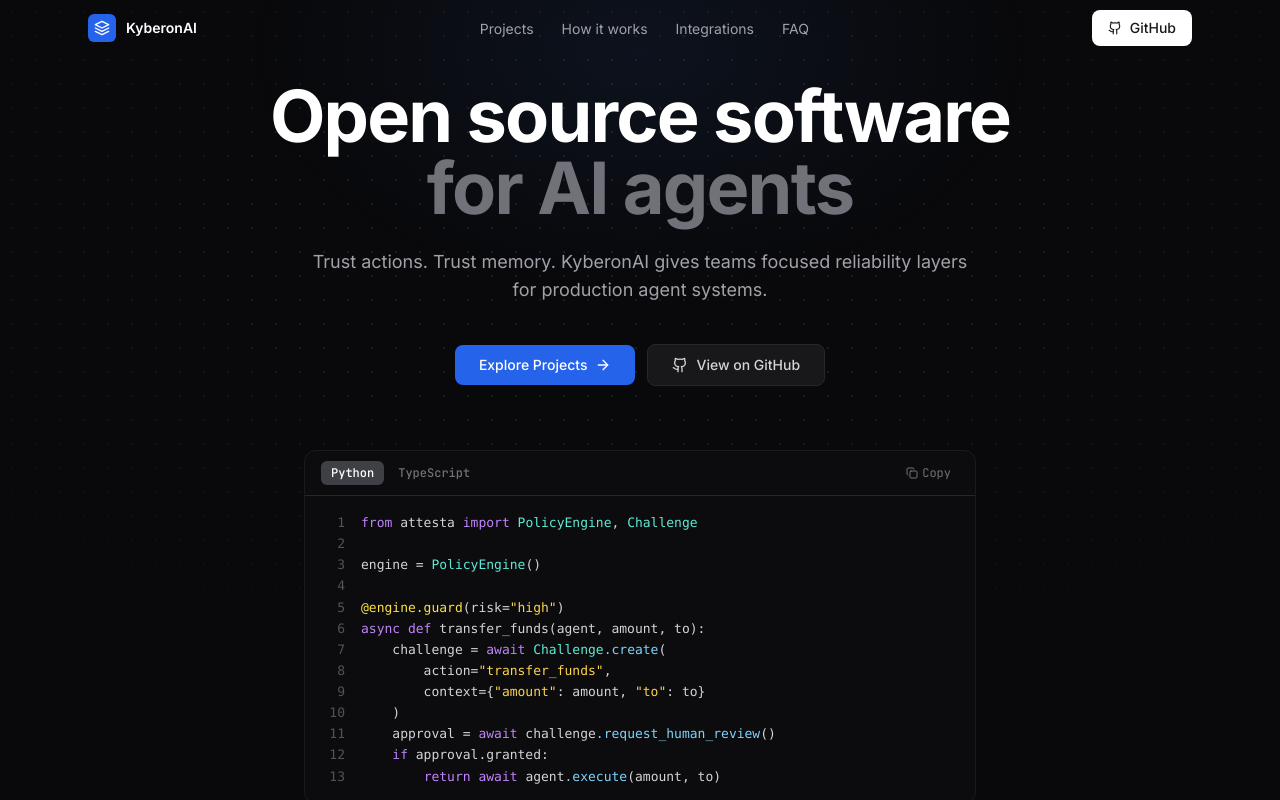
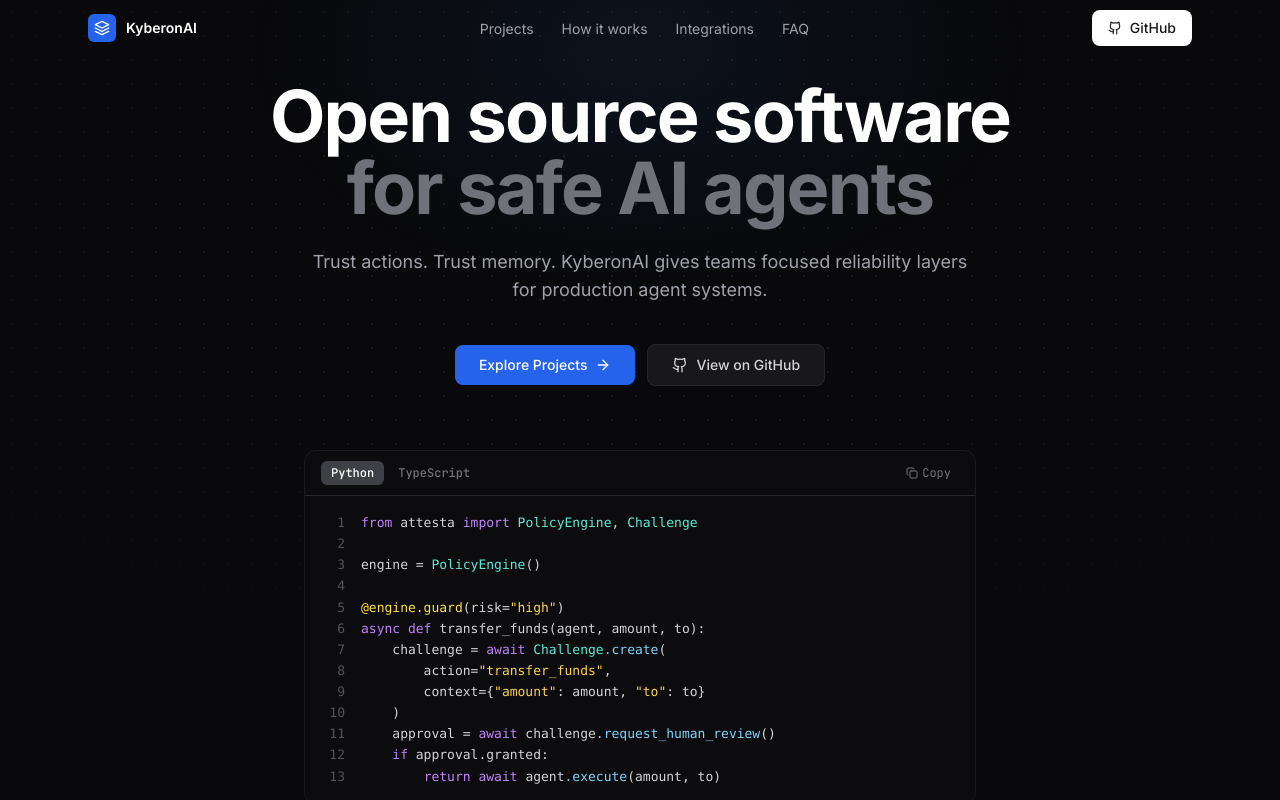
Before and after one commit to KyberonAi/kyberon, a Next.js app: page / in a window 1280 px wide. Shown: the top 800 px of the page. Built offline with nearby package versions, Linux system fonts and the light colour scheme.

Commit message:
Update heading to 'safe AI agents' and activate projects on hover

```diff
--- a/src/app/page.tsx
+++ b/src/app/page.tsx
@@ -315,7 +315,7 @@ function HeroSection() {
         >
           Open source software
           <br />
-          <span className="text-zinc-500">for AI agents</span>
+          <span className="text-zinc-500">for safe AI agents</span>
         </motion.h1>
 
         <motion.p
@@ -852,9 +852,9 @@ function ProjectsSection({
                 const isActive = activeProject === project.id;
 
                 return (
-                  <motion.button
+                  <motion.div
                     key={project.id}
-                    type="button"
+                    onMouseEnter={() => setActiveProject(project.id)}
                     onClick={() => setActiveProject(project.id)}
                     initial="hidden"
                     whileInView="visible"
@@ -862,7 +862,7 @@ function ProjectsSection({
                     variants={fadeUp}
                     custom={i}
                     className={cn(
-                      "card group relative w-full rounded-xl p-5 text-left transition-all",
+                      "card group relative w-full cursor-pointer rounded-xl p-5 text-left transition-all",
                       isActive && `ring-1 ${colors.ring}`
                     )}
                   >
@@ -942,7 +942,7 @@ function ProjectsSection({
                         </motion.div>
                       )}
                     </AnimatePresence>
-                  </motion.button>
+                  </motion.div>
                 );
               })}
             </div>
```
